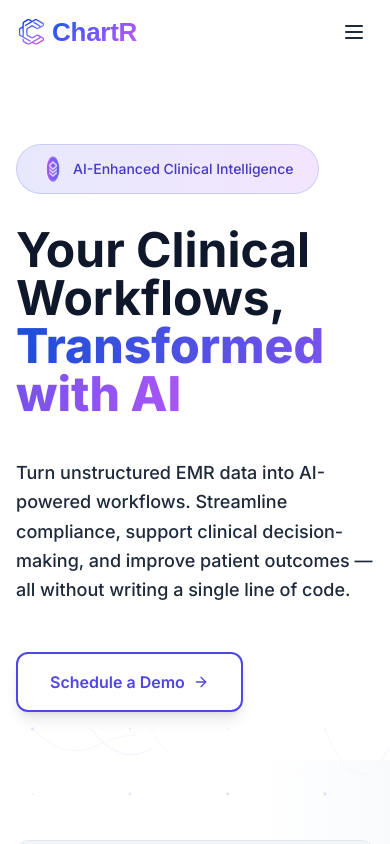
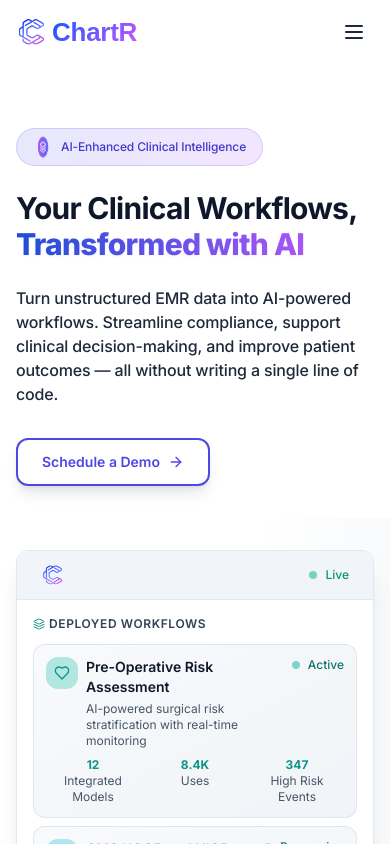
Before and after one commit to ChartR-Health/chartr-website, a Next.js app: page / in a window 390 px wide. Shown: the top 844 px of the page. Built offline with nearby package versions, Linux system fonts and the light colour scheme.

Commit message:
changed header

```diff
--- a/src/app/globals.css
+++ b/src/app/globals.css
@@ -191,6 +191,21 @@
     line-height: 1.5;
   }
 
+  /* Professional Hero Typography - WorkOS Style */
+  .chartr-hero-heading {
+    font-family: 'Inter', -apple-system, BlinkMacSystemFont, 'Segoe UI', Roboto, sans-serif;
+    font-weight: 700;
+    letter-spacing: -0.025em;
+    line-height: 1.1;
+  }
+
+  .chartr-hero-subheading {
+    font-family: 'Inter', -apple-system, BlinkMacSystemFont, 'Segoe UI', Roboto, sans-serif;
+    font-weight: 500;
+    letter-spacing: -0.01em;
+    line-height: 1.4;
+  }
+
   /* Updated Background Patterns for Light Mode */
   .chartr-bg-primary {
     background: linear-gradient(135deg, #0A0E1A 0%, #1A1B23 100%);
--- a/src/app/page.tsx
+++ b/src/app/page.tsx
@@ -1783,8 +1783,8 @@ const Homepage = () => {
         </div>
       </div>
 
-      {/* Hero Section */}
-      <section className="relative pt-16 sm:pt-16 lg:pt-20 pb-20 overflow-hidden">
+      {/* Hero Section - Mobile Optimized */}
+      <section className="relative pt-16 sm:pt-16 lg:pt-20 pb-12 sm:pb-16 lg:pb-20 overflow-hidden">
         {/* Sophisticated Hero Background */}
         <div className="absolute inset-0 bg-white" />
 
@@ -1843,17 +1843,17 @@ const Homepage = () => {
 
         <div className="relative z-10">
           <div className="lg:flex lg:items-center">
-            {/* Left Column - Text Content - Constrained */}
-            <div className="max-w-7xl mx-auto px-4 sm:px-6 lg:pl-12 lg:pr-8 lg:w-1/2 pt-20 sm:pt-24 lg:pt-24">
-              {/* ChartR Badge */}
+            {/* Left Column - Text Content - Mobile Optimized */}
+            <div className="max-w-7xl mx-auto px-4 sm:px-6 lg:pl-12 lg:pr-8 lg:w-1/2 pt-16 sm:pt-20 lg:pt-24">
+              {/* ChartR Badge - Mobile Optimized */}
               <motion.div
-                className="inline-flex items-center space-x-2 bg-gradient-to-r from-indigo-500/15 to-purple-500/15 dark:from-indigo-500/10 dark:to-purple-500/10 border border-indigo-400/30 dark:border-indigo-400/20 rounded-full px-6 py-3 backdrop-blur-sm mb-8"
+                className="inline-flex items-center space-x-2 bg-gradient-to-r from-indigo-500/15 to-purple-500/15 dark:from-indigo-500/10 dark:to-purple-500/10 border border-indigo-400/30 dark:border-indigo-400/20 rounded-full px-4 sm:px-6 py-2 sm:py-3 backdrop-blur-sm mb-6 sm:mb-8"
                 initial={{ opacity: 0, y: -20 }}
                 animate={{ opacity: 1, y: 0 }}
                 transition={{ duration: 0.6 }}
               >
                 <motion.div
-                  className="w-6 h-6 bg-gradient-to-r from-indigo-500 to-purple-500 rounded-full flex items-center justify-center"
+                  className="w-5 h-5 sm:w-6 sm:h-6 bg-gradient-to-r from-indigo-500 to-purple-500 rounded-full flex items-center justify-center"
                   animate={{
                     rotateY: [0, 180, 360],
                     scale: [1, 1.05, 1]
@@ -1864,27 +1864,27 @@ const Homepage = () => {
                     ease: "easeInOut"
                   }}
                 >
-                  <Layers className="w-4 h-4 text-white" />
+                  <Layers className="w-3 h-3 sm:w-4 sm:h-4 text-white" />
                 </motion.div>
-                <span className="text-indigo-700 dark:text-indigo-300 inter text-sm font-medium">AI-Enhanced Clinical Intelligence</span>
+                <span className="text-indigo-700 dark:text-indigo-300 chartr-hero-subheading text-xs sm:text-sm">AI-Enhanced Clinical Intelligence</span>
               </motion.div>
 
-              {/* Hero Tagline */}
+              {/* Hero Tagline - Mobile Optimized */}
               <motion.h1
-                className="text-5xl md:text-[3.5rem] lg:text-[3.5rem] font-bold text-slate-900 mb-10"
+                className="text-3xl sm:text-4xl md:text-5xl lg:text-[3.5rem] chartr-hero-heading text-slate-900 mb-6 sm:mb-8 lg:mb-10"
                 initial={{ opacity: 0, y: -30 }}
                 animate={{ opacity: 1, y: 0 }}
                 transition={{ duration: 0.8, ease: "easeOut", delay: 0.2 }}
               >
-                Your Clinical Workflows,<br />
-                 <span className="text-transparent bg-gradient-to-r from-blue-700 to-purple-500 bg-clip-text font-extrabold drop-shadow-sm">
+                <span className="block">Your Clinical Workflows,</span>
+                <span className="text-transparent bg-gradient-to-r from-blue-700 to-purple-500 bg-clip-text font-extrabold drop-shadow-sm">
                   Transformed with AI
                 </span>
               </motion.h1>
 
-              {/* Enhanced Subtitle */}
+              {/* Enhanced Subtitle - Mobile Optimized */}
               <motion.p
-                className="text-lg text-slate-800 font-medium leading-relaxed max-w-2xl mb-12"
+                className="text-base sm:text-lg chartr-hero-subheading text-slate-800 max-w-2xl mb-8 sm:mb-10 lg:mb-12"
                 initial={{ opacity: 0, y: -20 }}
                 animate={{ opacity: 1, y: 0 }}
                 transition={{ duration: 0.8, delay: 0.4 }}
@@ -1892,7 +1892,7 @@ const Homepage = () => {
                Turn unstructured EMR data into AI-powered workflows. Streamline compliance, support clinical decision-making, and improve patient outcomes — all without writing a single line of code.
               </motion.p>
 
-              {/* CTA Buttons */}
+              {/* CTA Buttons - Mobile Optimized */}
               <motion.div
                 className="flex flex-col sm:flex-row gap-4 items-start"
                 initial={{ opacity: 0, y: 20 }}
@@ -1900,7 +1900,7 @@ const Homepage = () => {
                 transition={{ duration: 0.8, delay: 0.6 }}
               >
                 <Link href="/contact?tab=demo">
-                  <button className="group px-8 py-4 bg-white border-2 border-indigo-600 text-indigo-600 font-semibold rounded-xl hover:bg-indigo-600 hover:text-white transition-all duration-300 shadow-lg hover:shadow-xl transform hover:-translate-y-1 flex items-center space-x-2">
+                  <button className="group px-6 sm:px-8 py-3 sm:py-4 bg-white border-2 border-indigo-600 text-indigo-600 font-semibold rounded-xl hover:bg-indigo-600 hover:text-white transition-all duration-300 shadow-lg hover:shadow-xl transform hover:-translate-y-1 flex items-center space-x-2 text-sm sm:text-base">
                     <span>Schedule a Demo</span>
                     <ArrowRight className="w-4 h-4 group-hover:translate-x-1 transition-transform" />
                   </button>
@@ -1908,18 +1908,18 @@ const Homepage = () => {
               </motion.div>
             </div>
 
-            {/* Right Column - Visual with background bar */}
+            {/* Right Column - Visual with background bar - Mobile Optimized */}
             <motion.div
               initial={{ opacity: 0, x: 50 }}
               animate={{ opacity: 1, x: 0 }}
               transition={{ duration: 1, delay: 0.4 }}
-              className="mt-12 lg:mt-0 lg:flex-1 lg:pl-16 px-4 sm:px-6 lg:px-0 pt-20 lg:pt-24 relative"
+              className="mt-8 sm:mt-12 lg:mt-0 lg:flex-1 lg:pl-16 px-4 sm:px-6 lg:px-0 pt-8 sm:pt-12 lg:pt-24 relative"
             >
               {/* Background color bar on the right */}
               <div className="absolute top-0 right-0 w-32 h-full bg-gradient-to-l from-slate-100/50 to-transparent dark:from-slate-900/50 pointer-events-none"></div>
 
-              {/* Constrained graphic container */}
-              <div className="relative z-10 max-w-2xl">
+              {/* Constrained graphic container - Mobile Optimized */}
+              <div className="relative z-10 max-w-2xl mx-auto">
                 <ChartrOSControlCenter />
               </div>
             </motion.div>
@@ -2991,7 +2991,7 @@ const Homepage = () => {
                 <img src="/logo.svg" alt="Logo" className="h-8 w-8" />
               </div>
               <p className="text-sm text-slate-600 dark:text-slate-400">
-                © 2025 Health Inc.
+                © 2025 ChartRHealth Inc.
               </p>
             </div>
 
```
